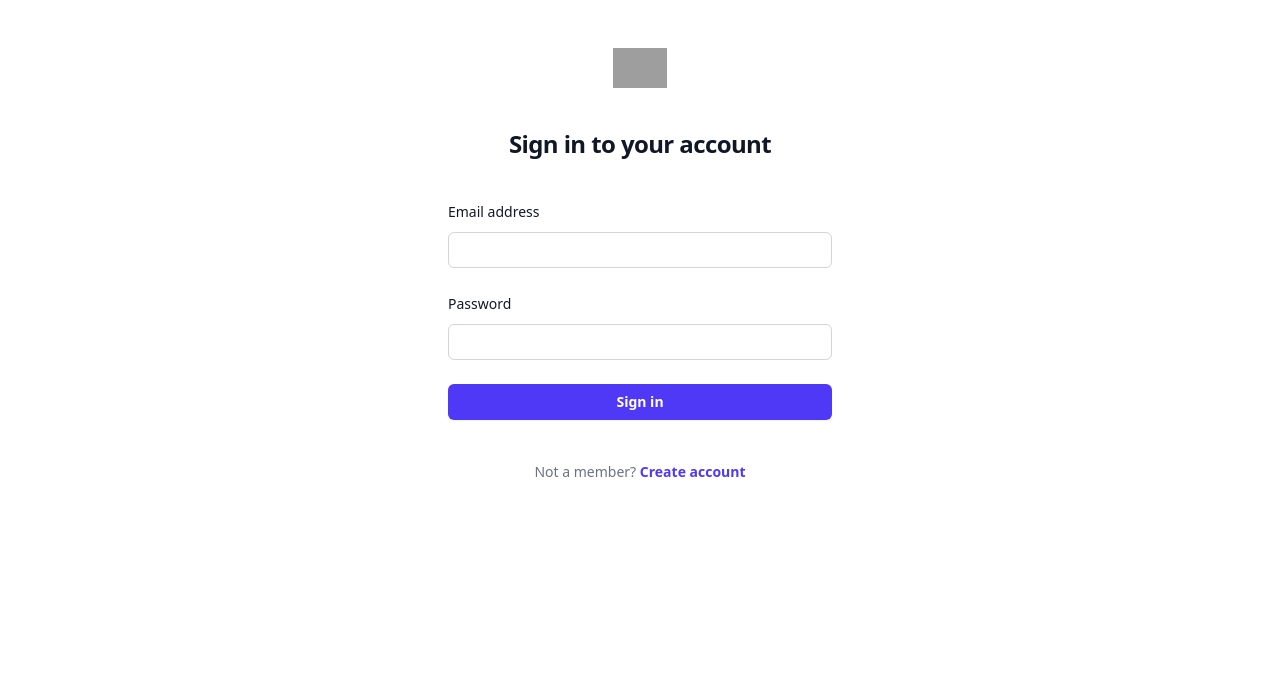
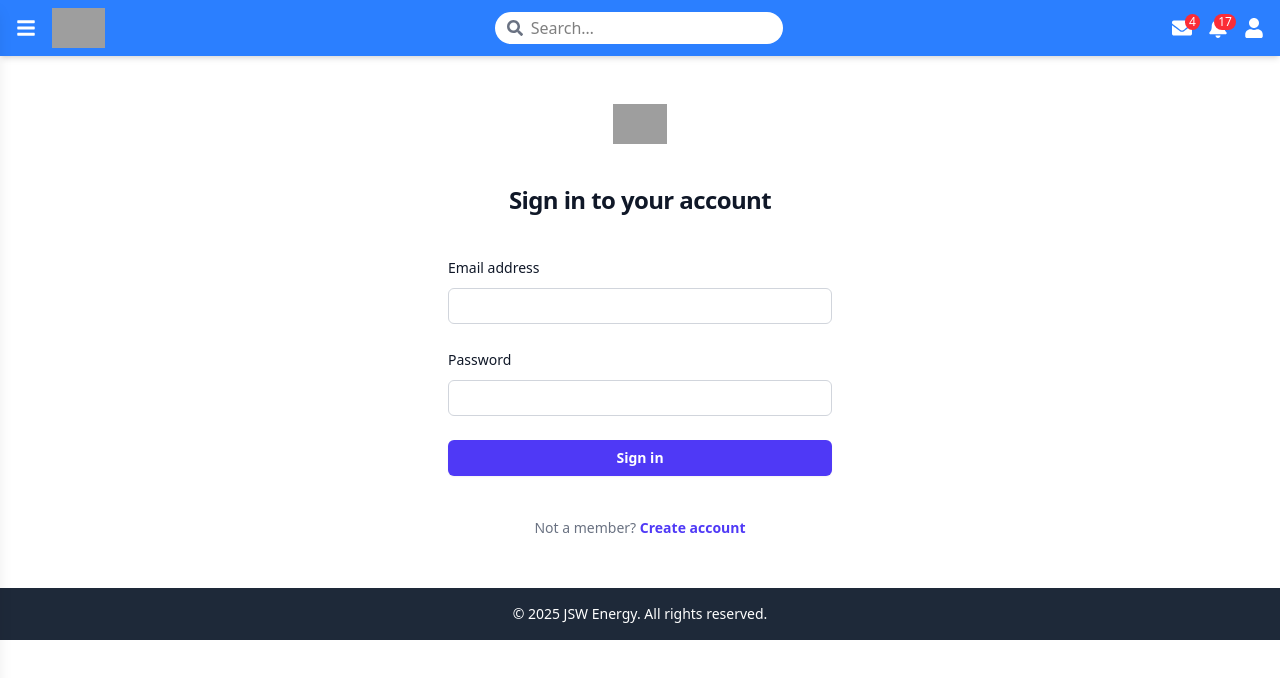
Before and after one commit to Aastha-Sharm/IT-TMS, a React (Vite) app in the folder frontend/: page / in a window 1280 px wide. Shown: the top 678 px of the page. Built offline with nearby package versions, Linux system fonts and the light colour scheme; grey boxes are pictures that could not be loaded.

Commit message:
Header updated

```diff
--- a/frontend/src/App.tsx
+++ b/frontend/src/App.tsx
@@ -1,11 +1,14 @@
 import Login from "./components/Login"
+import Header from "./components/Header"
+import Footer from "./components/Footer"
+
 function App() {
 
   return (
     <>
-
-       <Login/>
-
+      <Header />
+      <Login />
+      <Footer />
     </>
   )
 }
--- /dev/null
+++ b/frontend/src/components/Footer.tsx
@@ -0,0 +1,15 @@
+import React from "react";
+
+const Footer: React.FC = () => {
+  return (
+    <footer className="bg-gray-800 text-white py-4 mt-auto">
+      <div className="container mx-auto flex flex-col sm:flex-row items-center justify-center px-4">
+        <p className="text-sm">
+          &copy; {new Date().getFullYear()} JSW Energy. All rights reserved.
+        </p>
+      </div>
+    </footer>
+  );
+};
+
+export default Footer;
--- a/frontend/src/components/Header.tsx
+++ b/frontend/src/components/Header.tsx
@@ -1,17 +1,31 @@
 import React, { useState } from "react";
-import { FaBars, FaSearch, FaEnvelope, FaBell, FaUser, FaEllipsisV } from "react-icons/fa";
+import {
+  FaBars,
+  FaSearch,
+  FaEnvelope,
+  FaBell,
+  FaUser,
+  FaTimes,
+} from "react-icons/fa";
 
 export default function Navbar() {
   const [isProfileMenuOpen, setProfileMenuOpen] = useState(false);
-  const [isMobileMenuOpen, setMobileMenuOpen] = useState(false);
+  const [isSideMenuOpen, setSideMenuOpen] = useState(false);
+  const [isNotificationOpen, setNotificationOpen] = useState(false);
 
   return (
-    <nav className="bg-blue-500 text-white shadow-md">
+    <nav className="bg-blue-500 text-white shadow-md relative">
       {/* Top Bar */}
       <div className="flex items-center justify-between px-4 py-2">
         {/* Left: Menu Icon + Logo */}
         <div className="flex items-center gap-4">
-          <button className="text-xl">
+          <button
+            className="text-xl"
+            onClick={() => {
+              setSideMenuOpen(true);
+              setNotificationOpen(false);
+            }}
+          >
             <FaBars />
           </button>
           <img
@@ -31,23 +45,57 @@ export default function Navbar() {
           />
         </div>
 
-        {/* Right: Icons (Desktop) */}
-        <div className="hidden md:flex items-center gap-4">
+        {/* Right: Icons */}
+        <div className="hidden md:flex items-center gap-4 relative">
+          {/* Messages Icon */}
           <button className="relative">
             <FaEnvelope className="text-xl" />
             <span className="absolute -top-1 -right-2 bg-red-500 text-xs px-1 rounded-full">
               4
             </span>
           </button>
-          <button className="relative">
+
+          {/* Notification Bell */}
+          <button
+            className="relative"
+            onClick={() => {
+              setNotificationOpen(!isNotificationOpen);
+              setProfileMenuOpen(false);
+            }}
+          >
             <FaBell className="text-xl" />
             <span className="absolute -top-1 -right-2 bg-red-500 text-xs px-1 rounded-full">
               17
             </span>
           </button>
+
+          {/* Notification Dropdown */}
+          {isNotificationOpen && (
+            <div className="absolute right-16 top-14 bg-white text-black rounded shadow-lg w-64">
+              <h3 className="font-semibold px-4 py-2 border-b border-gray-200">
+                Notifications
+              </h3>
+              <div className="flex flex-col">
+                <button className="px-4 py-2 hover:bg-gray-100 text-left">
+                  New ticket assigned to you
+                </button>
+                <button className="px-4 py-2 hover:bg-gray-100 text-left">
+                  Server downtime alert
+                </button>
+                <button className="px-4 py-2 hover:bg-gray-100 text-left">
+                  System maintenance scheduled
+                </button>
+              </div>
+            </div>
+          )}
+
+          {/* Profile Icon */}
           <button
             className="text-xl"
-            onClick={() => setProfileMenuOpen(!isProfileMenuOpen)}
+            onClick={() => {
+              setProfileMenuOpen(!isProfileMenuOpen);
+              setNotificationOpen(false);
+            }}
           >
             <FaUser />
           </button>
@@ -64,53 +112,38 @@ export default function Navbar() {
             </div>
           )}
         </div>
+      </div>
 
-        {/* Mobile Menu Toggle */}
-        <div className="md:hidden">
-          <button
-            className="text-xl"
-            onClick={() => setMobileMenuOpen(!isMobileMenuOpen)}
-          >
-            <FaEllipsisV />
+      {/* Side Menu */}
+      <div
+        className={`fixed top-0 left-0 h-full w-64 bg-white text-black shadow-lg transform transition-transform duration-300 z-50 ${
+          isSideMenuOpen ? "translate-x-0" : "-translate-x-full"
+        }`}
+      >
+        {/* Close Button */}
+        <div className="flex justify-between items-center px-4 py-3 border-b border-gray-200">
+          <h2 className="font-semibold">Menu</h2>
+          <button className="text-xl" onClick={() => setSideMenuOpen(false)}>
+            <FaTimes />
+          </button>
+        </div>
+
+        {/* Menu Items */}
+        <div className="flex flex-col">
+          <button className="px-4 py-2 hover:bg-gray-100 text-left">
+            Messages <span className="ml-2 text-sm text-gray-600">(4)</span>
+          </button>
+          <button className="px-4 py-2 hover:bg-gray-100 text-left">
+            Notifications <span className="ml-2 text-sm text-gray-600">(17)</span>
+          </button>
+          <button className="px-4 py-2 hover:bg-gray-100 text-left">
+            Profile
+          </button>
+          <button className="px-4 py-2 hover:bg-gray-100 text-left">
+            Settings
           </button>
         </div>
       </div>
-
-      {/* Mobile Search */}
-      <div className="sm:hidden px-4 py-2">
-        <div className="flex items-center bg-white text-black rounded-full px-3 py-1">
-          <FaSearch className="text-gray-500 mr-2" />
-          <input
-            type="text"
-            placeholder="Search…"
-            className="flex-1 outline-none"
-          />
-        </div>
-      </div>
-
-      {/* Mobile Menu */}
-      {isMobileMenuOpen && (
-        <div className="md:hidden bg-white text-black shadow-lg">
-          <button className="flex items-center px-4 py-2 hover:bg-gray-100 w-full">
-            <FaEnvelope className="mr-2" /> Messages
-            <span className="ml-auto bg-red-500 text-white text-xs px-2 rounded-full">
-              4
-            </span>
-          </button>
-          <button className="flex items-center px-4 py-2 hover:bg-gray-100 w-full">
-            <FaBell className="mr-2" /> Notifications
-            <span className="ml-auto bg-red-500 text-white text-xs px-2 rounded-full">
-              17
-            </span>
-          </button>
-          <button
-            className="flex items-center px-4 py-2 hover:bg-gray-100 w-full"
-            onClick={() => setProfileMenuOpen(!isProfileMenuOpen)}
-          >
-            <FaUser className="mr-2" /> Profile
-          </button>
-        </div>
-      )}
     </nav>
   );
 }
```
